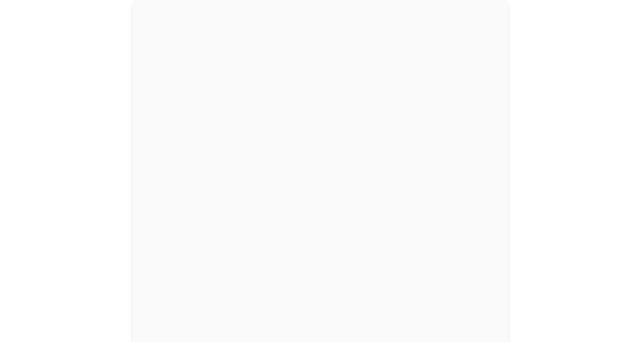
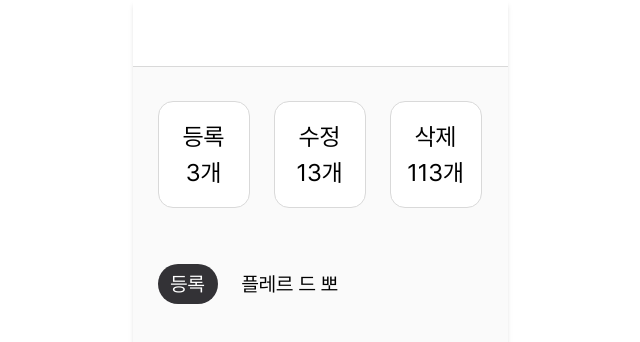
Before and after one commit to wnso-kim/perfumepedia-mobile-frontend, a React (Create React App) app: page /manager/request-list in a window 1280 px wide. Shown: the top 342 px of the page, without its empty margins (320-960 px from the left). Built offline with nearby package versions, Linux system fonts and the light colour scheme.

Commit message:
💄 :  관리자 요청 확인 페이지 디자인

```diff
--- a/src/page/Manager.jsx
+++ b/src/page/Manager.jsx
@@ -2,9 +2,9 @@ import Header from "../components/common/Header";
 
 const Manager = () => {
   return (
-    <div>
+    <>
       <Header />
-      <main className="w-[30.2rem] mt-[7.2rem] ml-[3.6rem] font-medium flex flex-col gap-[5.5rem] justify-center items-center">
+      <main className="w-[30.2rem] mt-[7.2rem] ml-[3.6rem] flex flex-col gap-[5.5rem] justify-center items-center">
         <h1 className="text-[4rem]">관리자 페이지</h1>
         <div className="flex gap-[2.6rem] text-[3.2rem]">
           <section className="w-[13.8rem] h-[16rem] rounded-[1.5rem] bg-white border border-solid border-gray-d9 flex flex-col justify-center items-center">
@@ -34,7 +34,7 @@ const Manager = () => {
           </div>
         </section>
       </main>
-    </div>
+    </>
   );
 };
 export default Manager;
--- a/src/page/RequestList.jsx
+++ b/src/page/RequestList.jsx
@@ -1,2 +1,36 @@
-const RequestList = () => {};
+import Header from "../components/common/Header";
+
+const RequestList = () => {
+  return (
+    <>
+      <Header />
+      <main className="w-[32.4rem] mt-[3.4rem] ml-[2.5rem]">
+        <nav className="h-[10.7rem] flex gap-[2.4rem] text-[2.4rem]">
+          <section className="w-[9.2rem] rounded-[1.5rem] bg-white border border-solid border-gray-d9 flex flex-col justify-center items-center">
+            <p>등록</p>
+            <p>3개</p>
+          </section>
+          <section className="w-[9.2rem] rounded-[1.5rem] bg-white border border-solid border-gray-d9 flex flex-col justify-center items-center">
+            <p>수정</p>
+            <p>13개</p>
+          </section>
+          <section className="w-[9.2rem] rounded-[1.5rem] bg-white border border-solid border-gray-d9 flex flex-col justify-center items-center">
+            <p>삭제</p>
+            <p>113개</p>
+          </section>
+        </nav>
+        <aside className="mt-[5.6rem]">
+          <ul>
+            <li className="flex gap-[2.4rem] items-center text-[2rem]">
+              <div className="w-[6rem] h-[4rem] rounded-[5rem]  text-white bg-gray-33 flex justify-center items-center">
+                등록
+              </div>
+              <span>플레르 드 뽀</span>
+            </li>
+          </ul>
+        </aside>
+      </main>
+    </>
+  );
+};
 export default RequestList;
```
